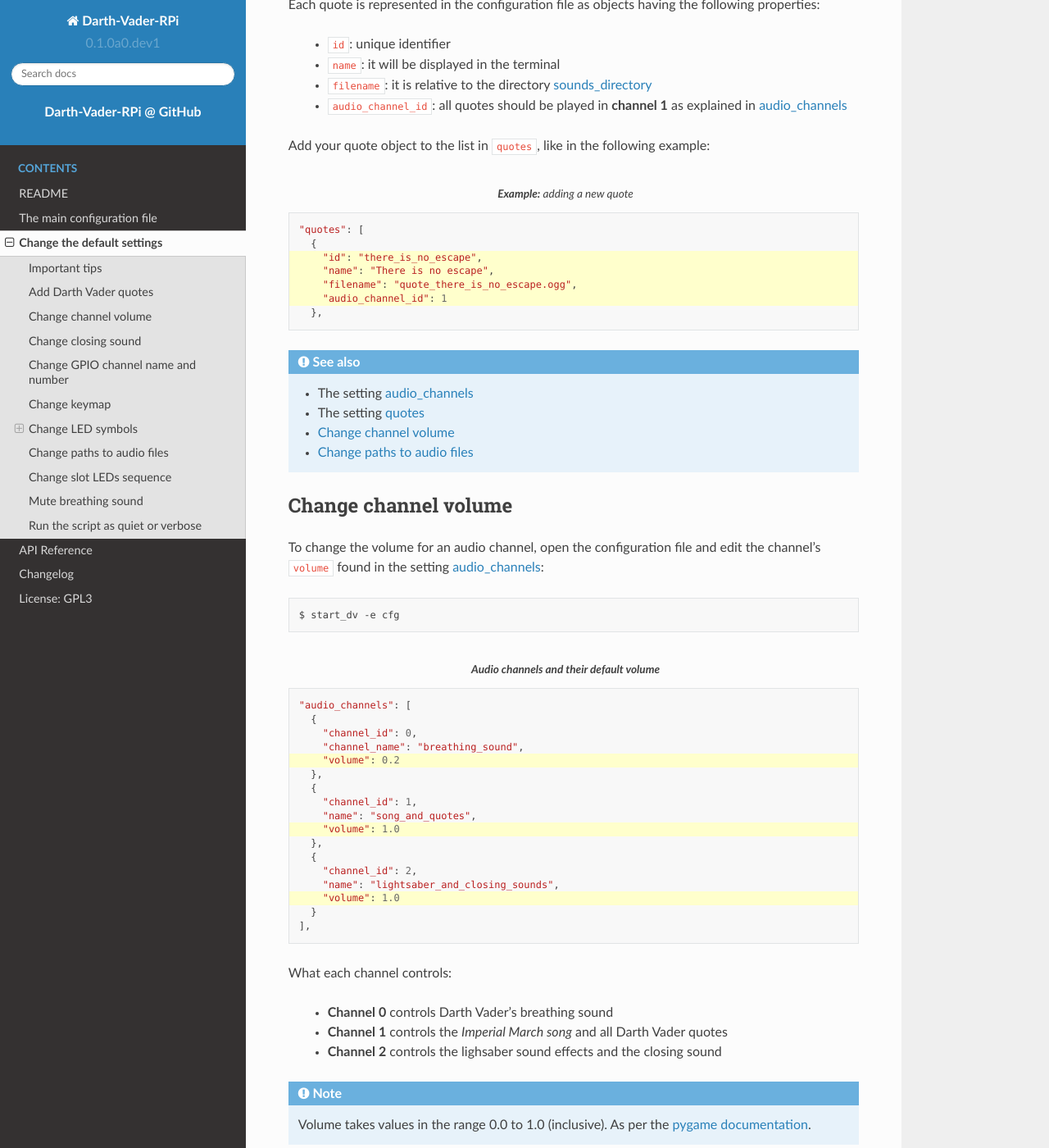
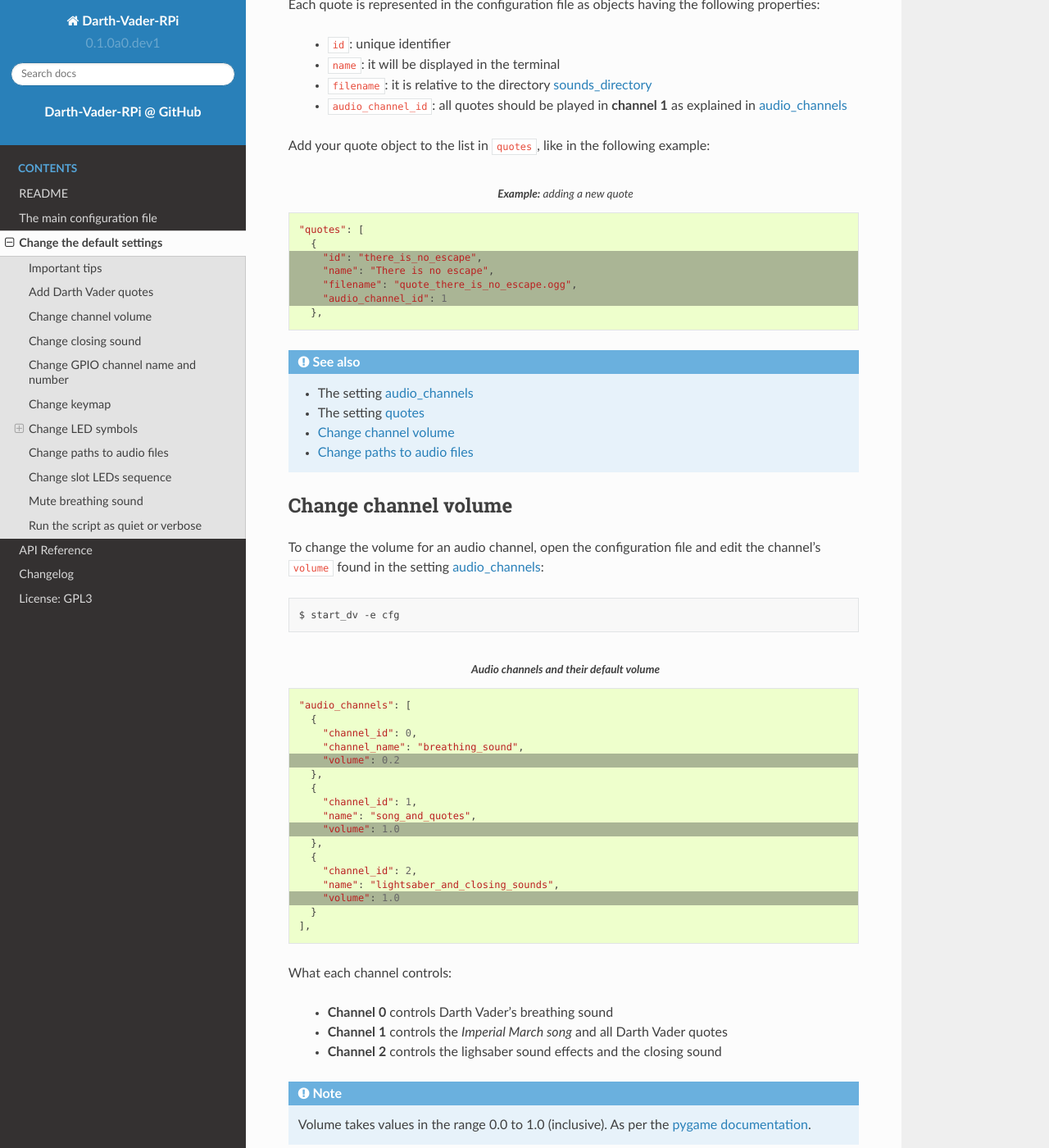
Before and after one commit to raul23/Darth-Vader-RPi, a Sphinx documentation site: the page built from docs/change_default_settings.rst, in a window 1280 px wide and 1400 px high, scrolled down 1177 px. Shown: the whole window at 82% size. Built offline with Sphinx 7.4.7 and the Read the Docs theme 2.0.0, drawn with Linux system fonts in a browser that asks for light colours.

Commit message:
Update conf.py: apply custom CSS

```diff
--- a/docs/_static/custom.css
+++ b/docs/_static/css/custom.css
@@ -11,3 +11,10 @@ div#contents ul p {
     margin-bottom: 0px;
 }
 */
+.highlight-python .highlight {
+   background: #EEFFCC;
+}
+
+.highlight .hll {
+   background-color: #2b2d2f59;
+}
--- a/docs/conf.py
+++ b/docs/conf.py
@@ -97,3 +97,7 @@ html_theme = 'sphinx_rtd_theme'
 # relative to this directory. They are copied after the builtin static files,
 # so a file named "default.css" will overwrite the builtin "default.css".
 html_static_path = ['_static']
+
+
+def setup(app):
+    app.add_stylesheet('css/custom.css')
```
